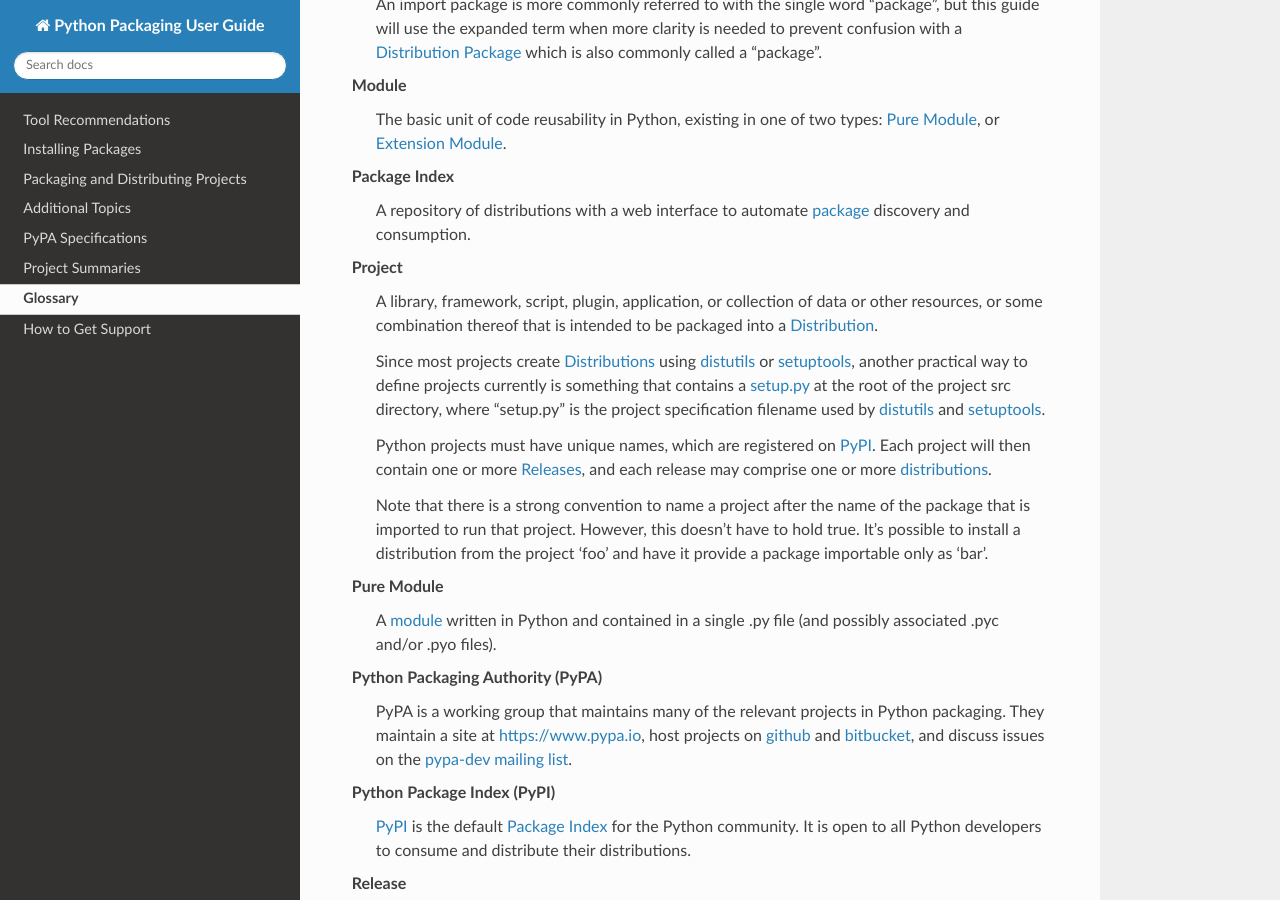
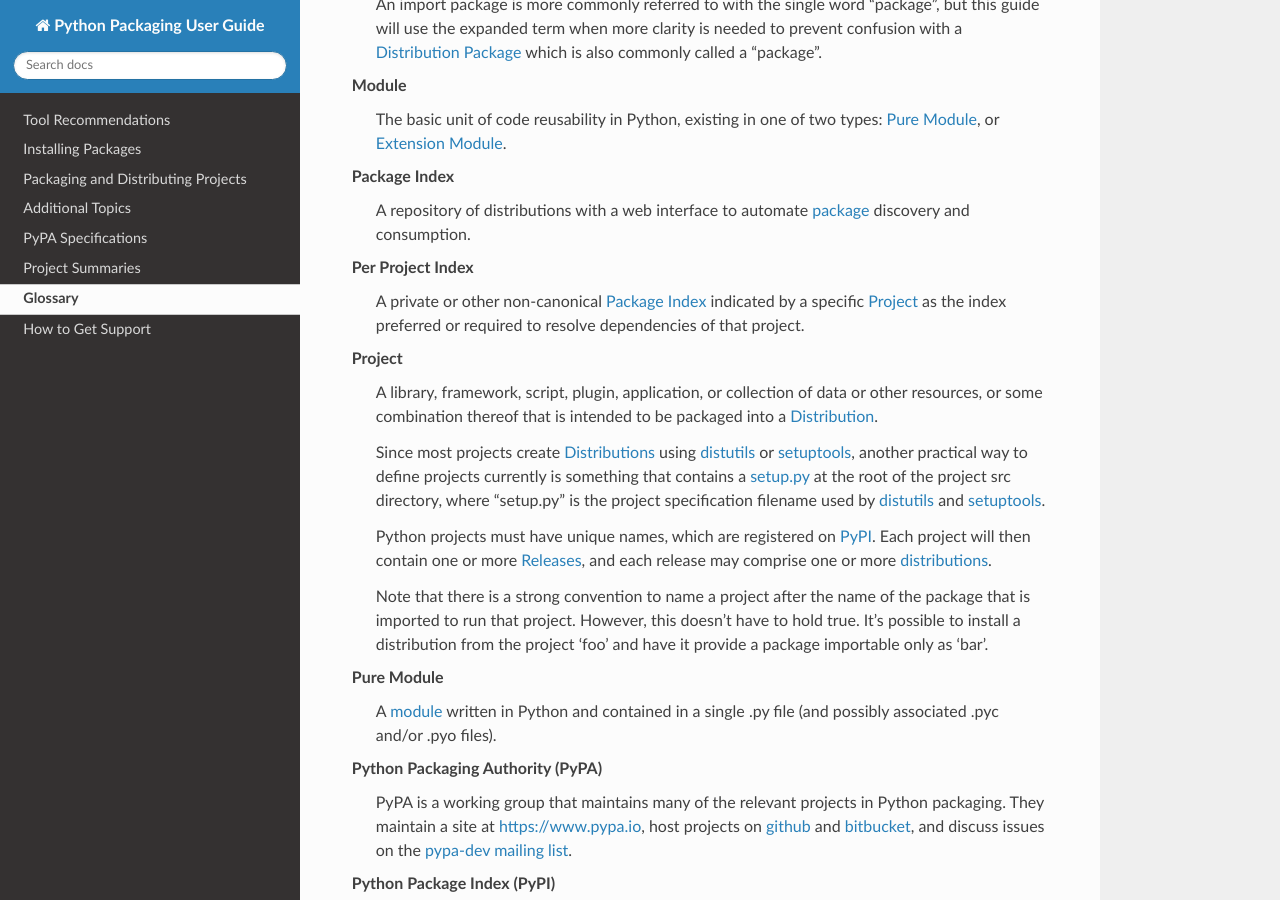
Before and after one commit to pypa/packaging.python.org, a Sphinx documentation site: the page built from source/glossary.rst, in a window 1280 px wide and 900 px high, scrolled down 1152 px. Built offline with Sphinx 7.4.7 and the Read the Docs theme 2.0.0, drawn with Linux system fonts in a browser that asks for light colours; pages that are not in the unit, such as notebooks, are missing from menus.

Commit message:
Capture difference that pip doesn't allow for install config details … (#233)
* Capture difference that pip doesn't allow for install config details such as the package index to be supplied per project as it is for easy_install.

* Add definition for 'per project index'.

```diff
--- a/source/glossary.rst
+++ b/source/glossary.rst
@@ -90,6 +90,13 @@
 
         A repository of distributions with a web interface to automate
         :term:`package <Distribution Package>` discovery and consumption.
+
+
+    Per Project Index
+
+        A private or other non-canonical :term:`Package Index` indicated by
+        a specific :term:`Project` as the index preferred or required to
+        resolve dependencies of that project.
 
 
     Project
--- a/source/pip_easy_install.rst
+++ b/source/pip_easy_install.rst
@@ -60,6 +60,9 @@
 |Exclude scripts during install|No                                |Yes                            |
 |                              |                                  |                               |
 +------------------------------+----------------------------------+-------------------------------+
+|per project index             |Only in virtualenv                |Yes, via setup.cfg             |
+|                              |                                  |                               |
++------------------------------+----------------------------------+-------------------------------+
 
 ----
 
```
